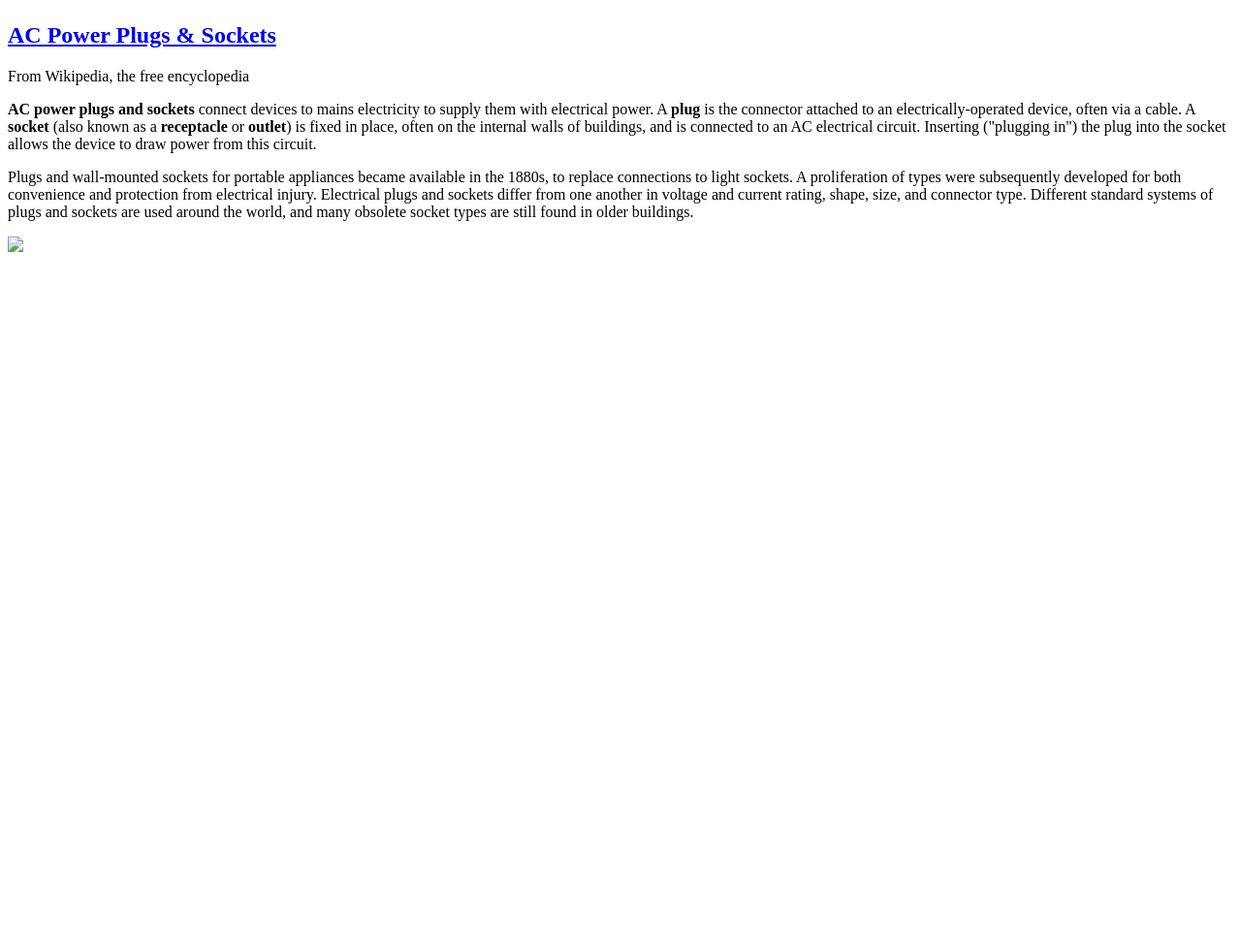
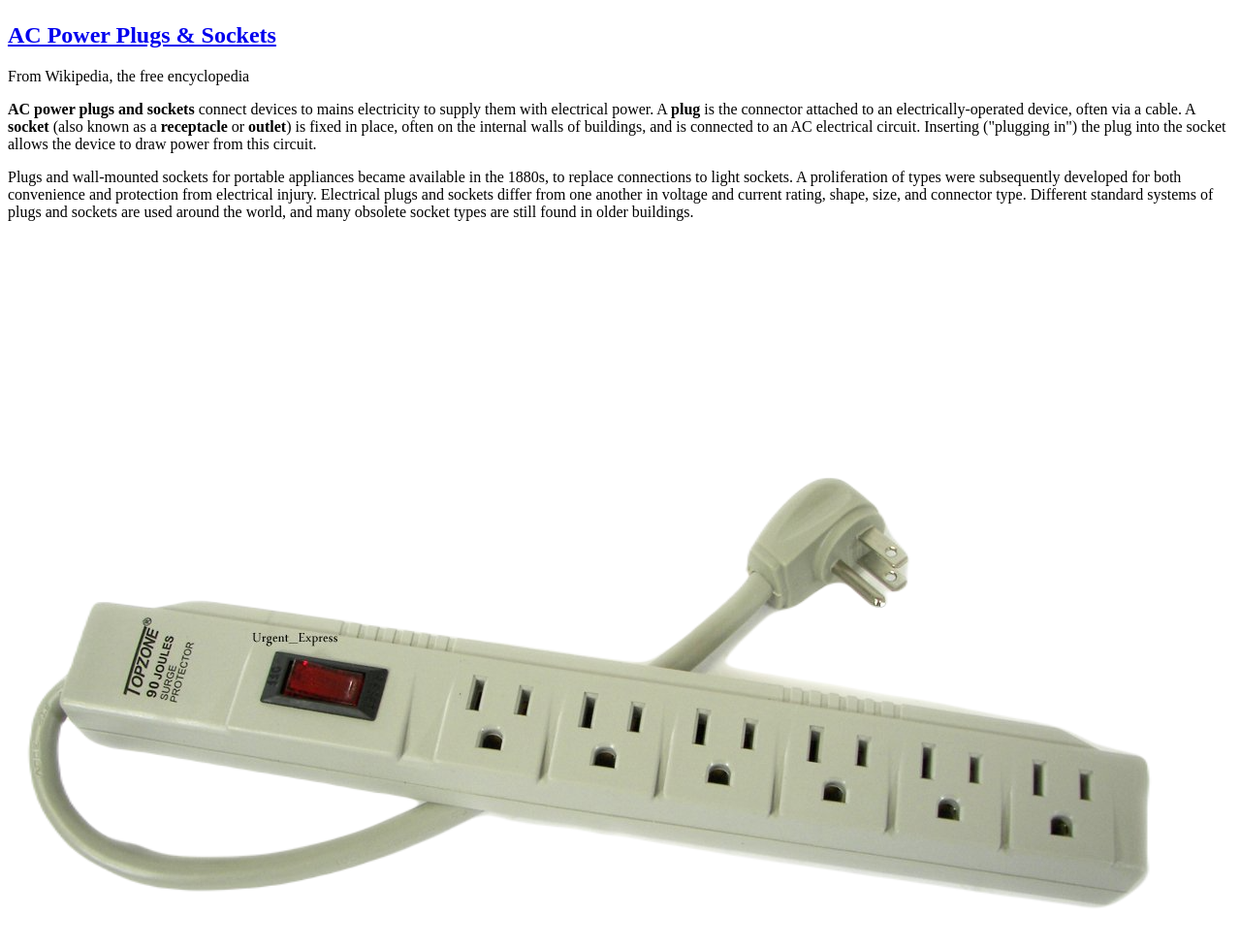
Before and after one commit to DaniloII09/distributionBoard, a plain HTML site: page index.html in a window 1280 px wide. Shown: the part 2457-3433 px from the top of the page at 97% size. Before the commit the page ends 2729 px from the top, so only its background shows below. Drawn offline with Linux system fonts and the light colour scheme.

Commit message:
fix: powerPlug, renaming and adding the image

```diff
--- a/index.html
+++ b/index.html
@@ -110,7 +110,7 @@
           </p>
         </div>
         <div class="powerPlugImage">
-          <img src="#">
+          <img src=".\resources\img\powerPlug.png">
         </div>
       </div>
     </div>
```
Also changed, not shown: resources/img/powerPlug.png (renamed from resources/img/powerPlugs.png).
